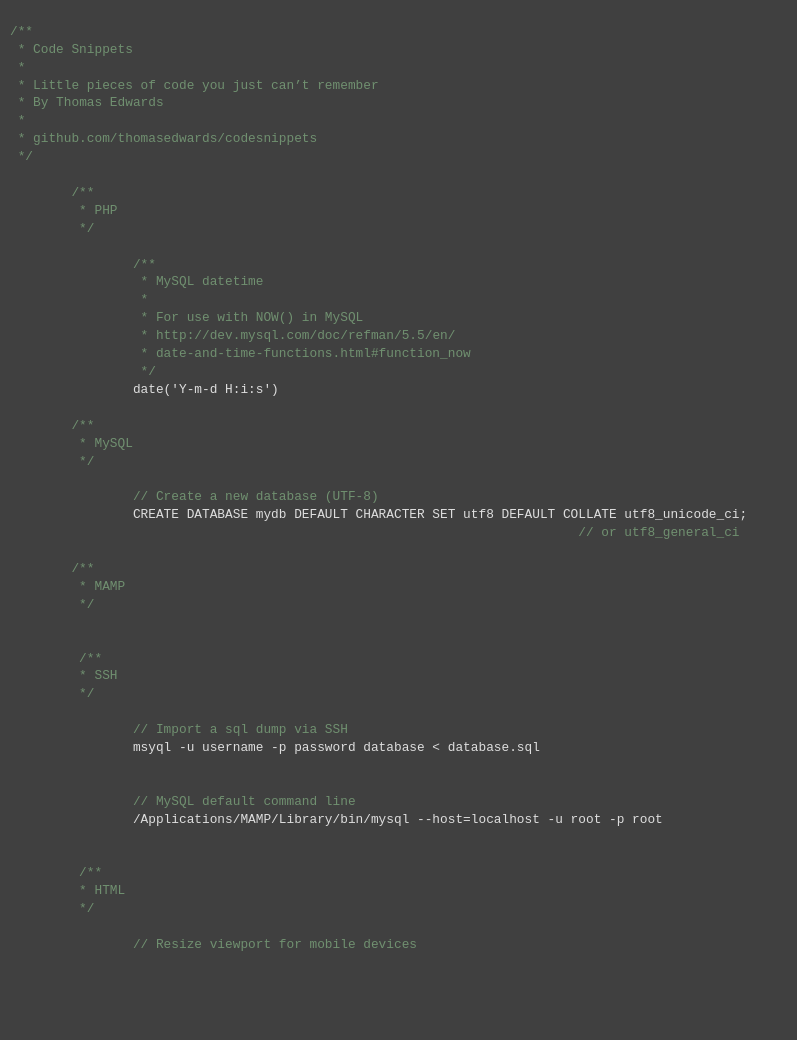
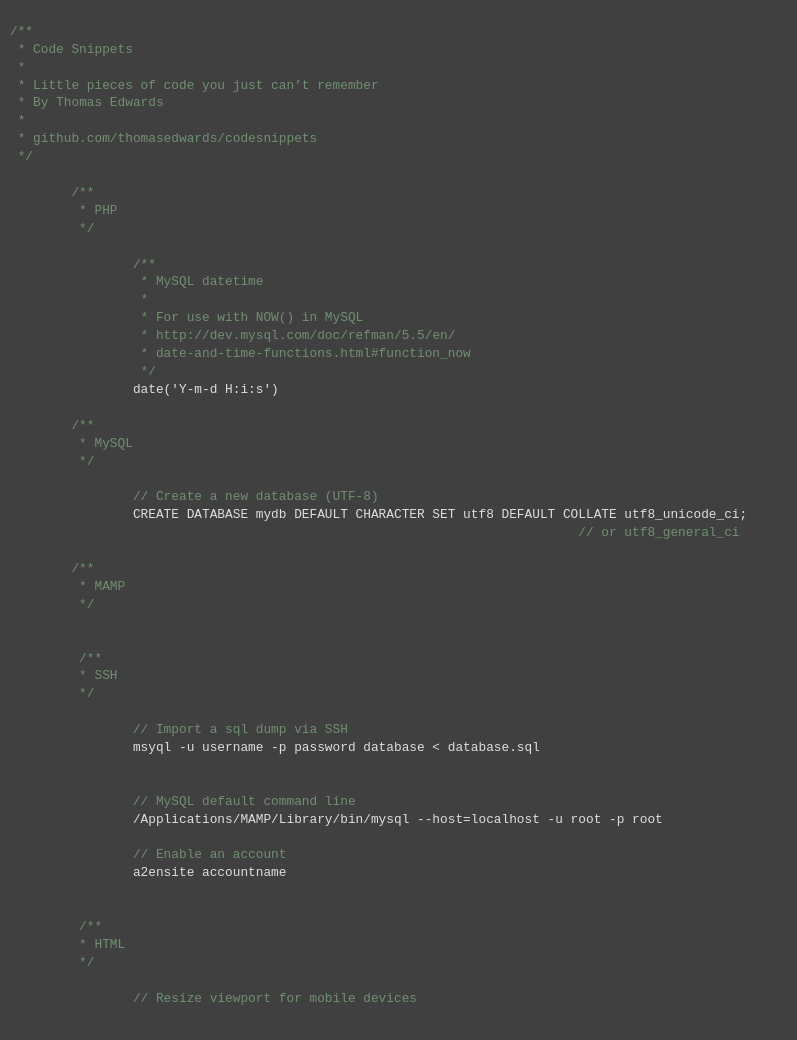
Before and after one commit to zoe-edwards/codesnippets, a plain HTML site: page public_html/index.html in a window 1280 px wide. Shown: the whole page, without its empty margins (0-797 px from the left). Drawn offline with nearby package versions, Linux system fonts and the light colour scheme.

Commit message:
Added in enable account snippet

```diff
--- a/public_html/index.html
+++ b/public_html/index.html
@@ -59,6 +59,9 @@
 		<span class="comment">// MySQL default command line</span>
 		/Applications/MAMP/Library/bin/mysql --host=localhost -u root -p root
 
+		<span class="comment">// Enable an account</span>
+		<span>a2ensite accountname</span>
+
 			 <span class="comment">
 	 /**
 	 * HTML
```
